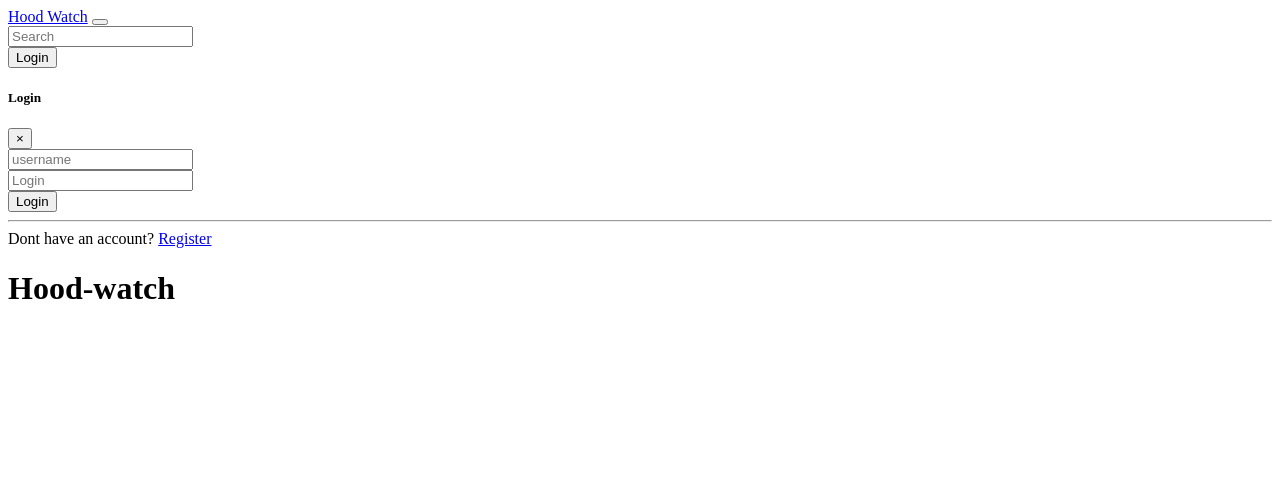
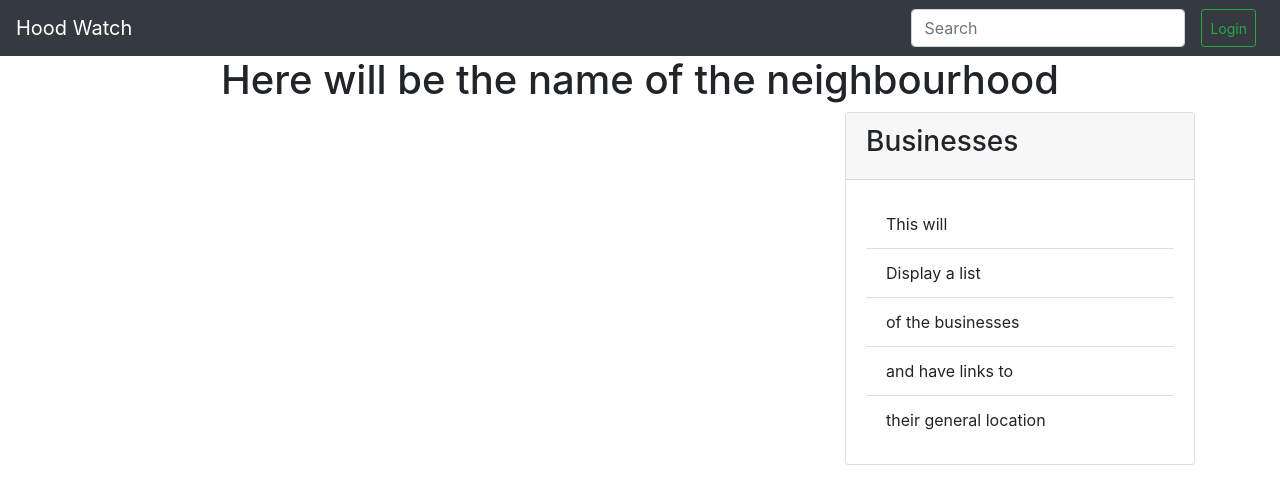
Before and after one commit to KageniJK/watchi, a Django app: page / in a window 1280 px wide. Shown: the top 504 px of the page. Run offline with Django 3.2, Linux system fonts and the light colour scheme; some libraries are stand-ins or nearby versions.

Commit message:
added the business list display to homepage

```diff
--- a/hood/templates/index.html
+++ b/hood/templates/index.html
@@ -1,3 +1,31 @@
+{%load bootstrap4%}
+ {% block styles %}
+  {% bootstrap_css %}
+  {% endblock %}
+
 {% include 'navbar.html' %}
 
-<h1>Hood-watch</h1>
+<h1 class="text-center">Here will be the name of the neighbourhood</h1>
+<div class="container">
+<div class="row">
+    <div class="col-md-8">
+
+    </div>
+    <div class="col-md-4">
+        <div class="card">
+            <div class="card-header">
+                <h3>Businesses</h3>
+            </div>
+            <div class="card-body">
+                <ul class="list-group list-group-flush">
+                    <li class="list-group-item">This will</li>
+                    <li class="list-group-item">Display a list</li>
+                    <li class="list-group-item">of the businesses</li>
+                    <li class="list-group-item">and have links to</li>
+                    <li class="list-group-item">their general location</li>
+                </ul>
+            </div>
+        </div>
+    </div>
+</div>
+</div>
--- a/watchi/urls.py
+++ b/watchi/urls.py
@@ -18,5 +18,6 @@ from django.contrib import admin
 
 urlpatterns = [
     url(r'^admin/', admin.site.urls),
-    url(r'', include('hood.urls'))
+    url(r'', include('hood.urls')),
+    url(r'^accounts/', include('registration.backends.simple.urls')),
 ]
```
Also changed, not shown: watchi/settings.py (+31 -9 lines).
